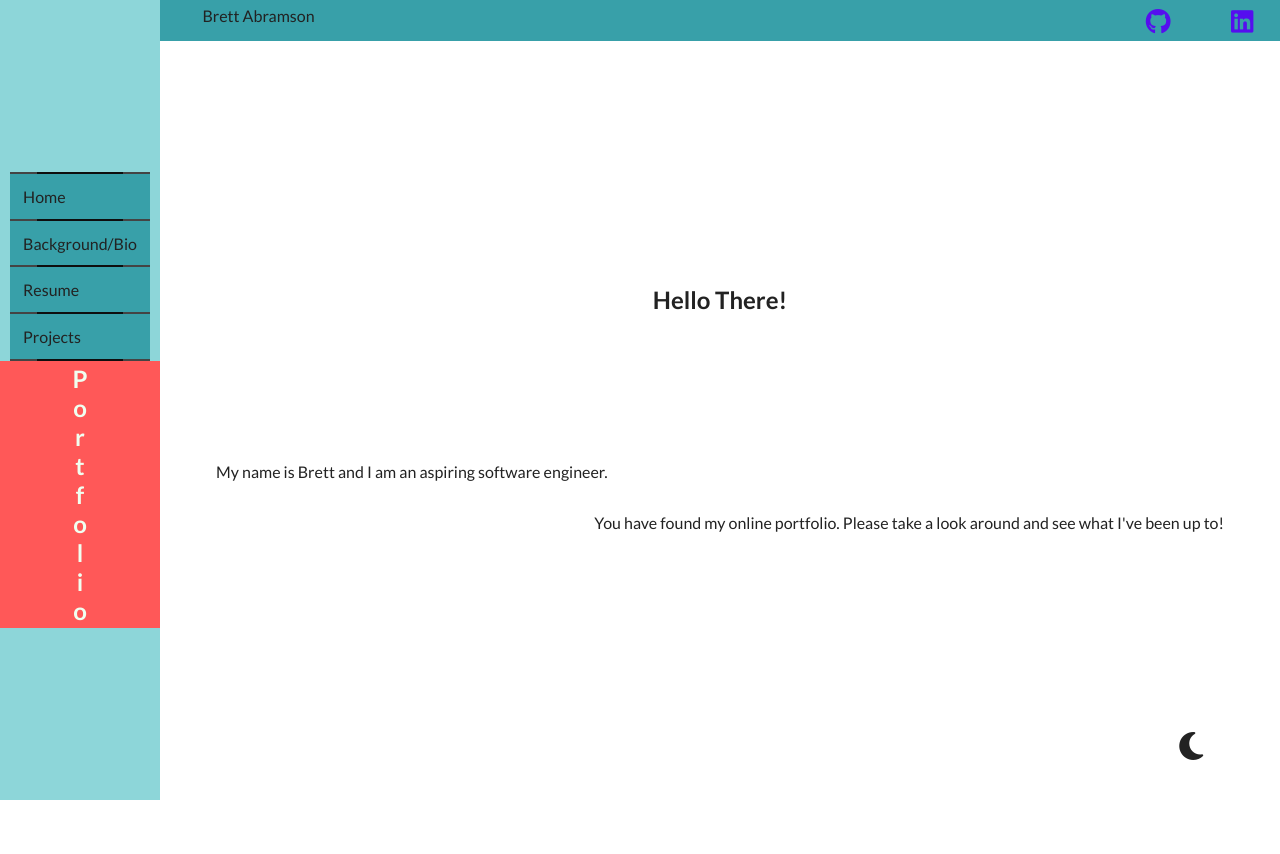
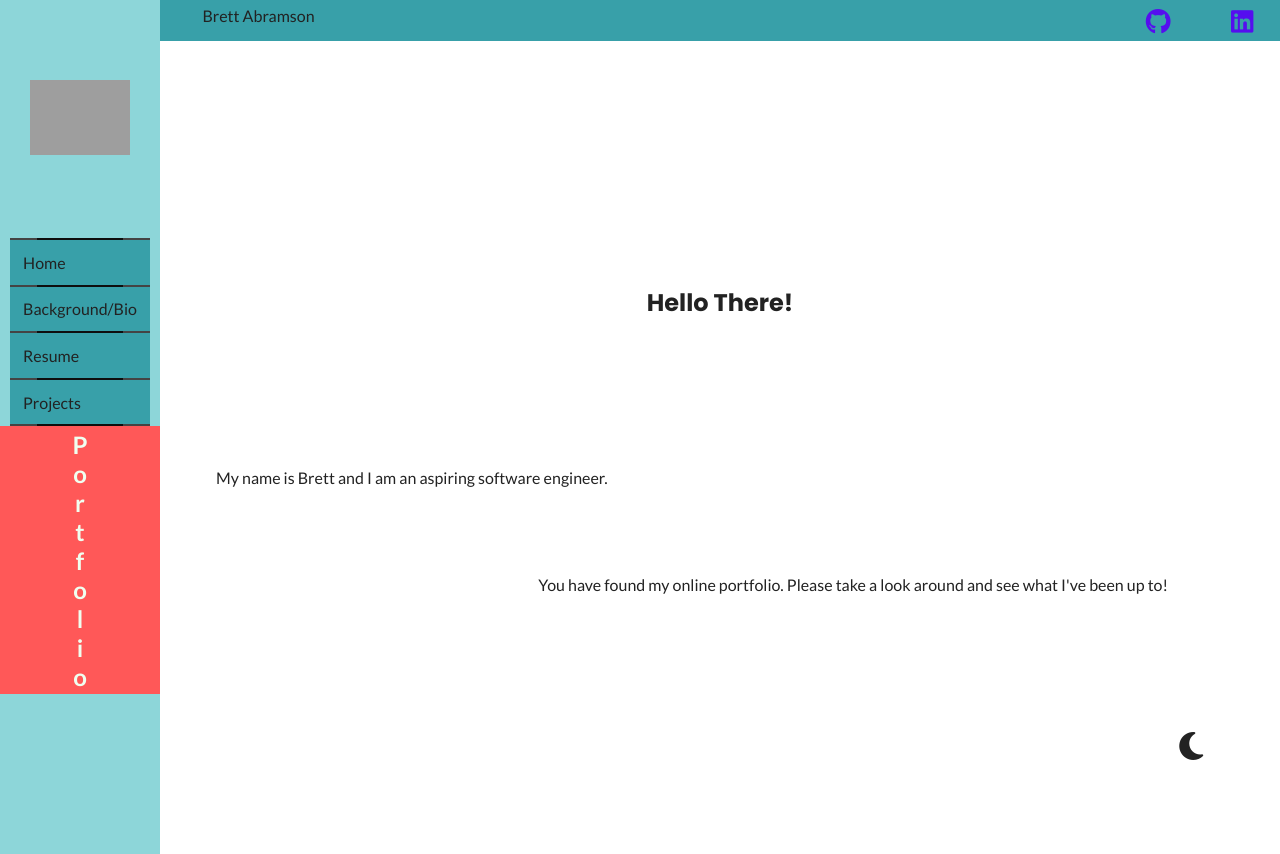
Before and after one commit to Brett-Abramson/Portfolio, a plain HTML site: page index.html in a window 1280 px wide. Both pictures are taken after a click on the icon 1191 px from the left and 745 px from the top of the page. Before the commit the page ends 800 px from the top, so only its background shows below. Drawn offline with nearby package versions, Linux system fonts and the light colour scheme; grey boxes are pictures that could not be loaded.

Commit message:
added image to sidebar container and it will swap to color when light image is hit

```diff
--- a/app.js
+++ b/app.js
@@ -37,9 +37,22 @@ const lightMode = (selector) => {
     $(".li-nav").toggleClass("light-theme");
     $(".li-nav a").toggleClass("light-theme");
     $("nav").toggleClass("light-theme");
-    console.log(`btn clicked`);
+    swapImgs();
+    $("#homepage-pic").toggleClass("light-theme");
+
 }
-
+    const swapImgs = () => {
+        const $imgContainer = $("#homepage-pic");
+        const $lightImage = $("<img>").attr("src","https://i.imgur.com/45gl6jy.jpg");
+        const $darkImage = $("<img>").attr("src","https://i.imgur.com/z4AFBch.jpg");
+        if ($imgContainer.hasClass("light-theme") === false) {
+            $imgContainer.empty()
+                .append($lightImage);
+        } else {
+            $imgContainer.empty()
+            .append($darkImage);
+        }
+    }
 
 
 $( () => {
--- a/index.html
+++ b/index.html
@@ -16,12 +16,9 @@
       src="https://kit.fontawesome.com/dd8b513c4f.js"
       crossorigin="anonymous"
     ></script>
-    <link rel="preconnect" href="https://fonts.googleapis.com" />
-    <link rel="preconnect" href="https://fonts.gstatic.com" crossorigin />
-    <link
-      href="https://fonts.googleapis.com/css2?family=Lato:wght@300;400;700&display=swap"
-      rel="stylesheet"
-    />
+    <link rel="preconnect" href="https://fonts.googleapis.com">
+    <link rel="preconnect" href="https://fonts.gstatic.com" crossorigin>
+    <link href="https://fonts.googleapis.com/css2?family=Lato:wght@300;400;700&family=Poppins:wght@400;500;700;900&display=swap" rel="stylesheet">
   </head>
   <body>
     <nav>
@@ -52,7 +49,11 @@
           </ul>
         </section>
       </header>
-      <div class="sidebar-top-spacer"></div>
+      <div class="sidebar-top-spacer">
+        <picture id="homepage-pic">
+            <img id="sidebar-dark-pic" src="https://i.imgur.com/z4AFBch.jpg" title="source: imgur.com" />
+        </picture>
+      </div>
       <div class="sidebar-menu-nav">
         <ul class="menu-ul-nav">
           <li class="divider"></li>
--- a/style.css
+++ b/style.css
@@ -127,6 +127,7 @@ h1 {
     padding: 5%;
     text-align: center;
     padding-bottom: 10%;
+    font-family: 'Poppins', sans-serif;
     /* margin: 5% auto; */
 }
 .mainSection-p {
@@ -135,9 +136,11 @@ h1 {
 }
 #home-1st-p {
     text-align: left;
+    padding: 0 5% 5% 5%;
 }
 #home-2nd-p {
     text-align: right;
+    padding-right: 10%;
 }
 
 /* ======= LIGHT THEME ======== */
@@ -169,10 +172,13 @@ nav.light-theme {
 }
 .li-nav > a.light-theme {
     color: #222;
-    background-color: #38a0a9;
+    background-color: transparent;
 }
 .li-nav > a.light-theme:hover {
     background-color: #2e777a;
+}
+#homepage-pic.light-theme {
+    background: transparent;
 }
   /*  ================================ */
     /* ===FOR BIGGER SCREENS=== */
@@ -184,6 +190,9 @@ nav.light-theme {
         display: none;
     }
     .main-background {
+        display: none;
+    }
+    #homepage-pic {
         display: none;
     }
     body {
@@ -235,6 +244,7 @@ nav.light-theme {
         background-color: #424242;
         min-width: 138px;
         max-width: 216px;
+
     }
     /* SIDEBAR-MENU */
     .sidebar-menu-nav {
@@ -341,12 +351,17 @@ nav.light-theme {
     .home-container {
         display: flex;
         flex-direction: column;
+
+
     }
     .main-section-p {
         padding: 2% 15%;
     }
     #home-1st-p {
 
+    }
+    img {
+        max-width: 100px;
     }
 
 
```
